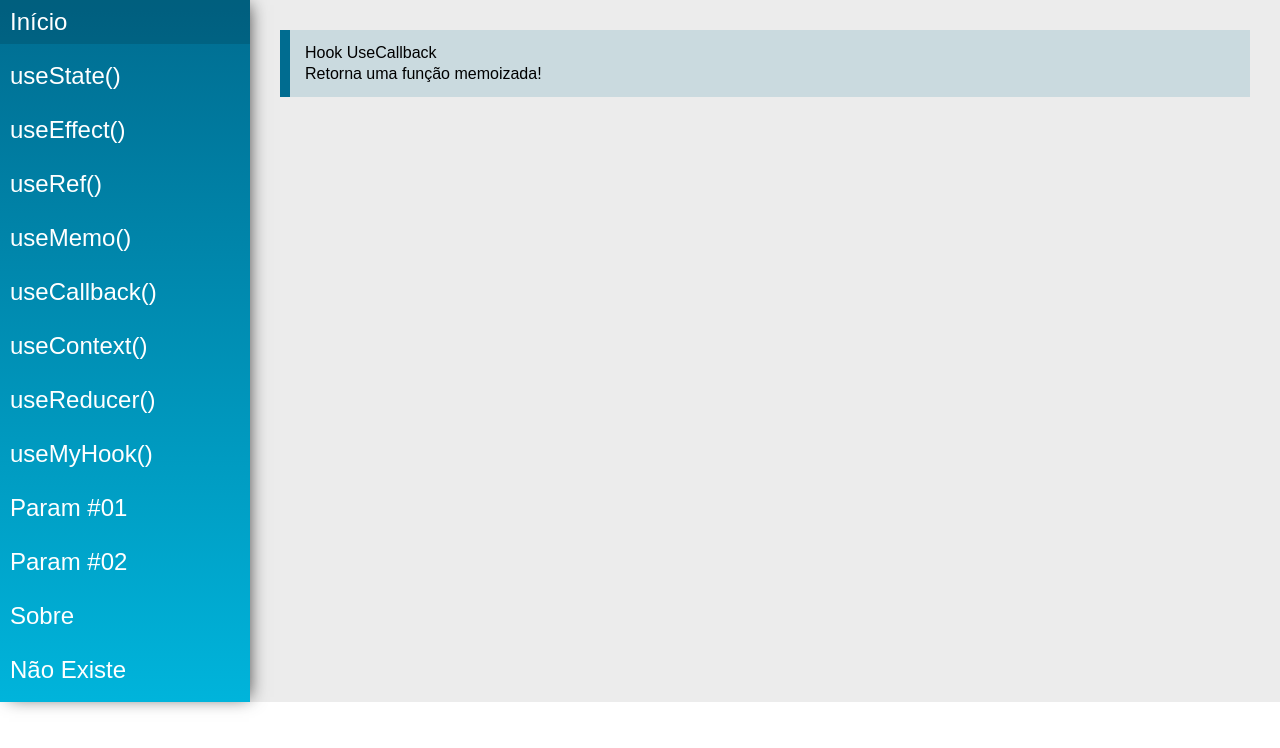
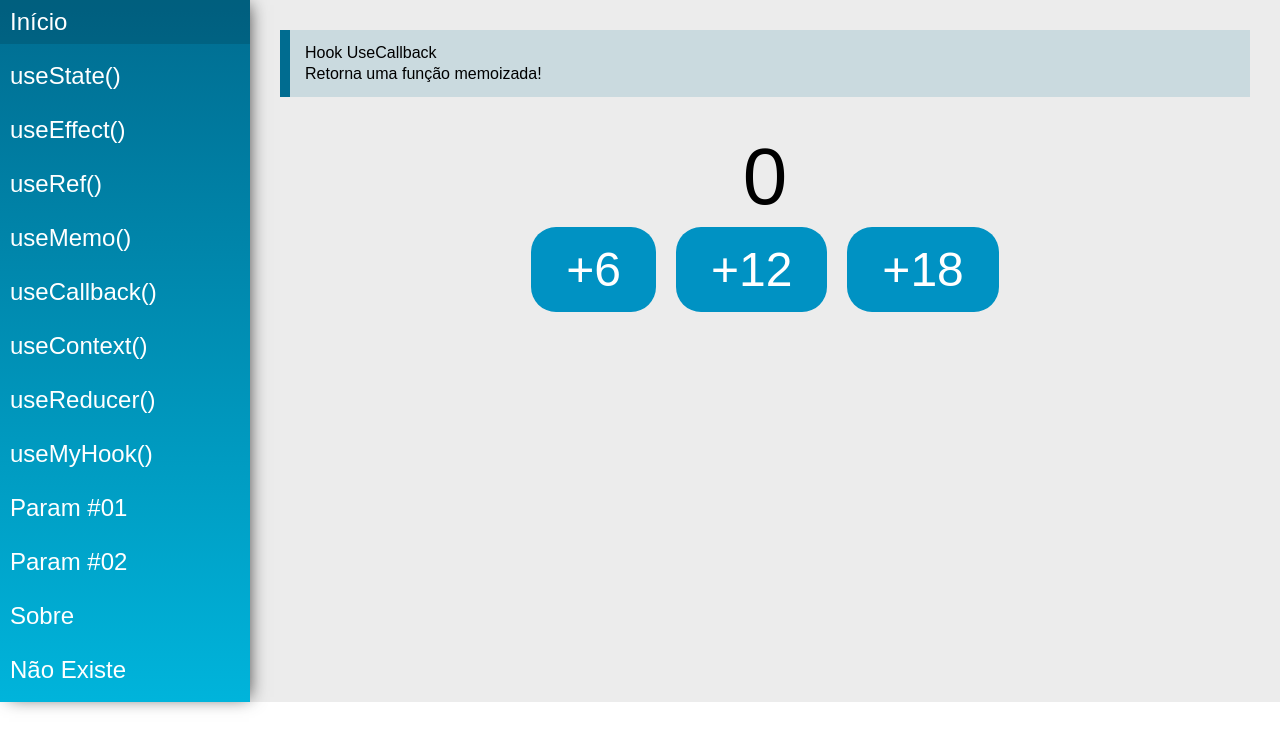
Before and after one commit to EriclisFDS/estudo-react-hooks, a React (Create React App) app: page /useCallback in a window 1280 px wide. Shown: the top 748 px of the page. Built offline with nearby package versions, Linux system fonts and the light colour scheme.

Commit message:
exemplo useMemo e useCallback, mas com o useCalback estranho - renderizando duas vezes -

```diff
--- /dev/null
+++ b/src/views/examples/ButtonsCallback.jsx
@@ -0,0 +1,14 @@
+import React from "react";
+
+export default function ButtonsCallback(props) {
+
+    console.log("render");
+
+    return(
+        <div>
+            <button className="btn" onClick={ () => props.inc(6) }>+6</button>
+            <button className="btn" onClick={ () => props.inc(12) }>+12</button>
+            <button className="btn" onClick={ () => props.inc(18) }>+18</button>
+        </div>
+    );
+}
--- a/src/views/examples/UseCallback.jsx
+++ b/src/views/examples/UseCallback.jsx
@@ -1,13 +1,31 @@
-import React from 'react'
+import React, { useCallback, useState } from 'react'
 import PageTitle from '../../components/layout/PageTitle'
+import ButtonsCallback from './ButtonsCallback';
 
 function UseCallback(props) {
+
+    const [count, setCount] = useState(0);
+
+    const inc = useCallback(function (delta){
+        setCount( curr => curr + delta )
+    }, [setCount] )
+
+    // function inc(delta) {
+    //     setCount(count + delta)
+    // }
+
     return (
         <div className="UseCallback">
             <PageTitle
                 title="Hook UseCallback"
                 subtitle="Retorna uma função memoizada!"
             />
+            <div className="center">
+                <span className="text">{ count }</span>
+
+                <ButtonsCallback inc={ inc }></ButtonsCallback>
+
+            </div>
         </div>
     );
 }
--- a/src/views/examples/UseMemo.jsx
+++ b/src/views/examples/UseMemo.jsx
@@ -1,4 +1,4 @@
-import React, { useEffect, useMemo, useState } from 'react'
+import React, { useMemo, useState } from 'react'
 import PageTitle from '../../components/layout/PageTitle'
 
 
@@ -22,7 +22,7 @@
 
     //useEffect(() => setResult(sum(n1, n2)),[n1, n2]);
 
-    const result = useMemo(() => sum(n1, n2), [n1, n2])
+    const result = useMemo(() => sum(n1, n2), [n1, n2]);
 
     return (
         <div className="UseMemo">
```
